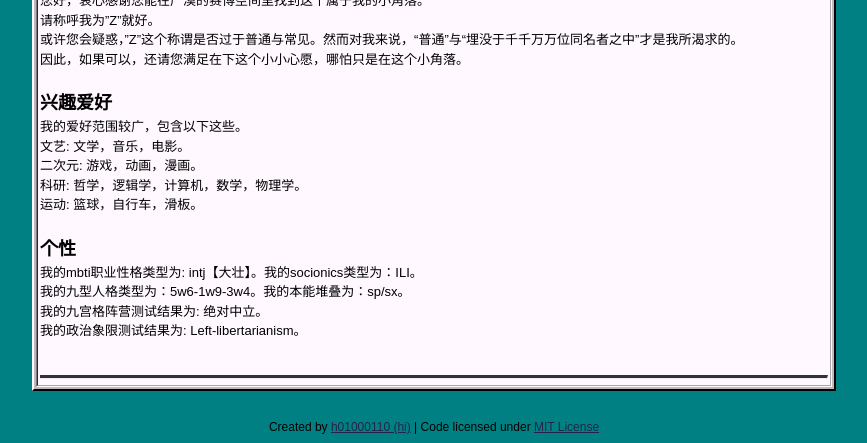
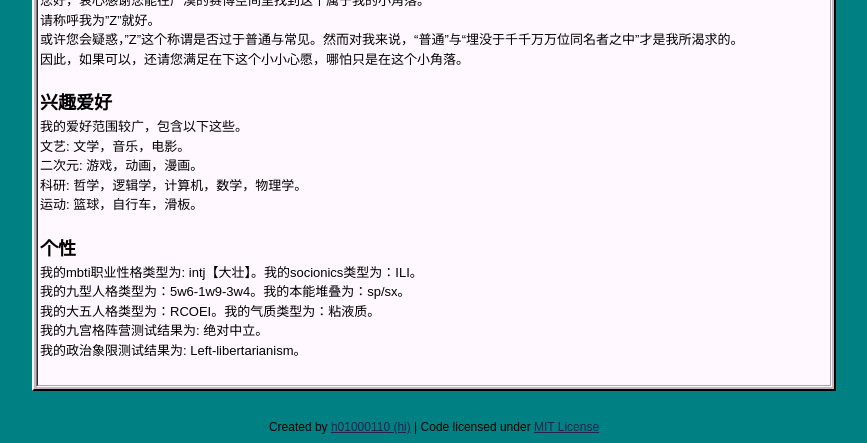
Before and after one commit to player1-Z/player1-Z.github.io, a Jekyll site: the page built from _posts/2020-10-24-Selfintro.md, in a window 1280 px wide, cut to the strip 522-965 px from the top of the page. Shown: the whole strip, without its empty margins (206-1073 px from the left). Built offline with Jekyll 4.4.1, drawn with Linux system fonts in a browser that asks for light colours.

Commit message:
Update 2020-10-24-Selfintro.md

```diff
--- a/_posts/2020-10-24-Selfintro.md
+++ b/_posts/2020-10-24-Selfintro.md
@@ -20,5 +20,6 @@ tags: info
 ## 个性
 我的mbti职业性格类型为: intj【大壮】。我的socionics类型为：ILI。
 我的九型人格类型为：5w6-1w9-3w4。我的本能堆叠为：sp/sx。
+我的大五人格类型为：RCOEI。我的气质类型为：粘液质。
 我的九宫格阵营测试结果为: 绝对中立。
 我的政治象限测试结果为: Left-libertarianism。
```
